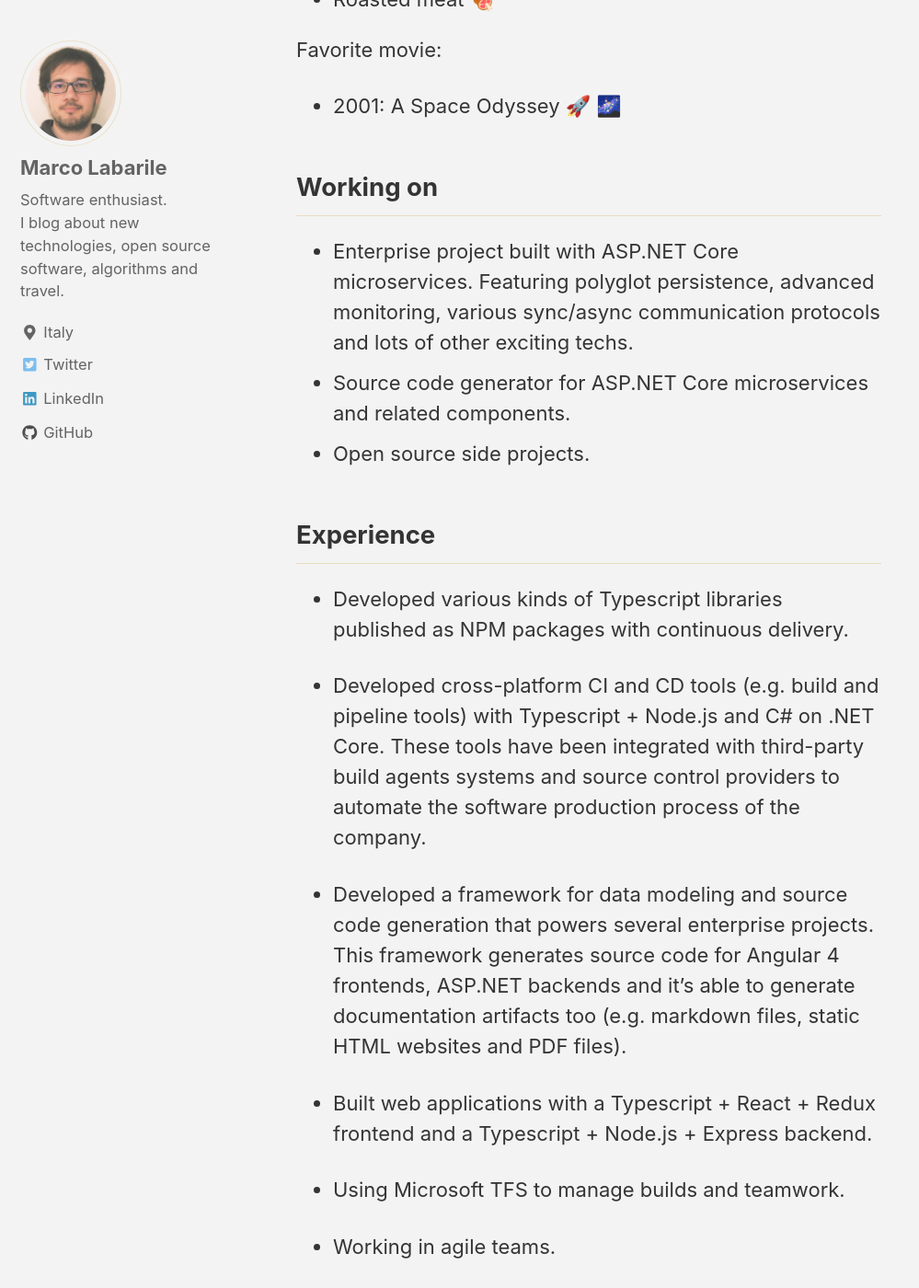
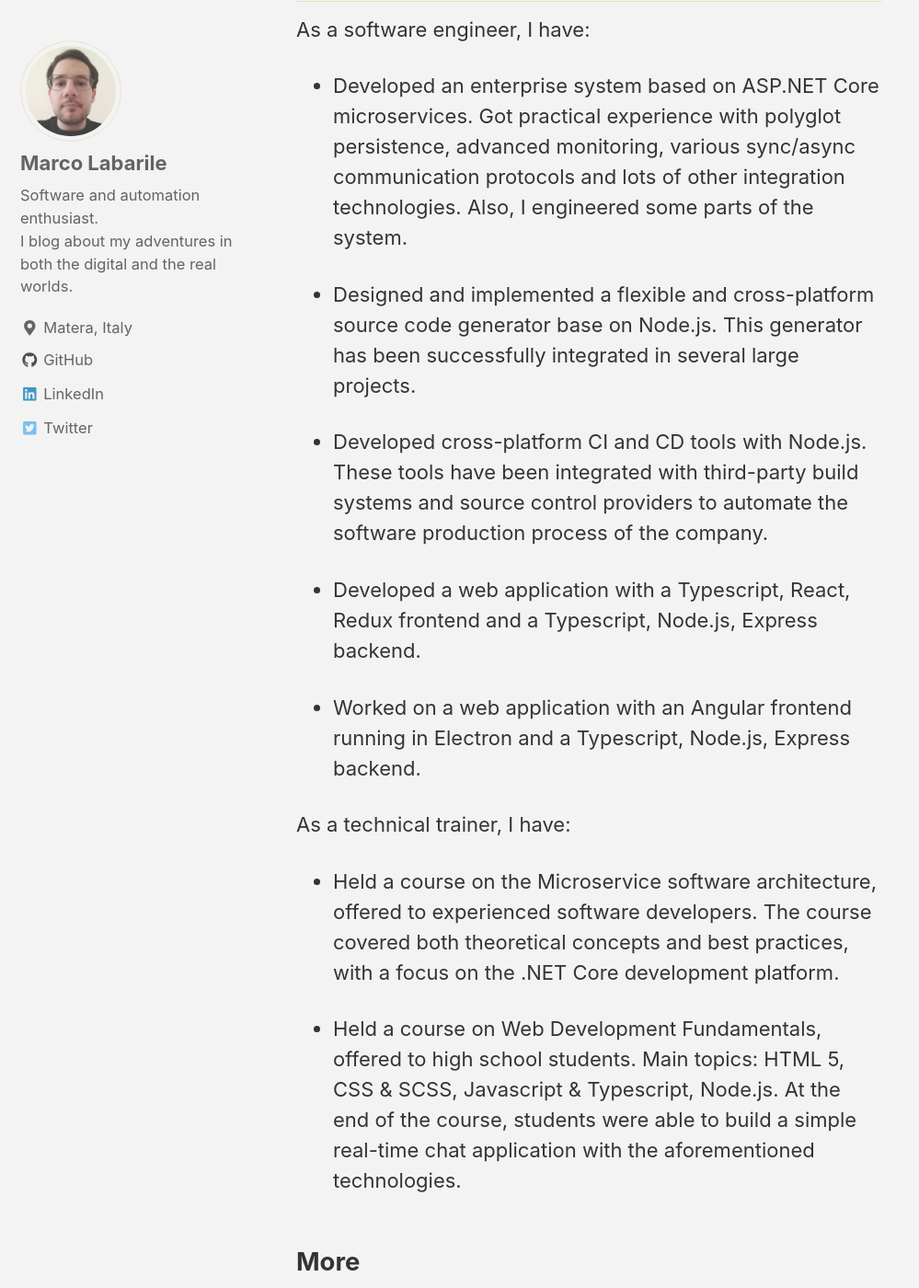
Before and after one commit to labarilem/labarilem.github.io, a Jekyll site: the page built from _pages/about.md, in a window 1280 px wide and 1400 px high, scrolled down 457 px. Shown: the whole window at 92% size, without its empty margins (0-999 px from the left). Built offline with Jekyll 4.4.1, drawn with Linux system fonts in a browser that asks for light colours; nearby versions of some CDN libraries; emoji names are drawn with the system emoji font; some of the changed text lies outside the part shown.

Commit message:
post software archiecture resources

```diff
--- a/_config.yml
+++ b/_config.yml
@@ -102,8 +102,8 @@ analytics:
 author:
   name             : "Marco Labarile"
   avatar           : "/assets/images/bio-photo.jpg"
-  bio              : "Software enthusiast.<br />I blog about new technologies, open source software, algorithms and travel."
-  location         : "Italy"
+  bio              : "Software and automation enthusiast.<br />I blog about my adventures in both the digital and the real worlds."
+  location         : "Matera, Italy"
   email            :
   uri              :
   home             : # null (default), "absolute or relative url to link to author home"
--- a/_includes/author-profile.html
+++ b/_includes/author-profile.html
@@ -73,6 +73,22 @@
         </li>
       {% endif %}
 
+      {% if author.github %}
+        <li>
+          <a href="https://github.com/{{ author.github }}" itemprop="sameAs">
+            <i class="fab fa-fw fa-github" aria-hidden="true"></i> GitHub
+          </a>
+        </li>
+      {% endif %}
+
+      {% if author.linkedin %}
+        <li>
+          <a href="https://www.linkedin.com/in/{{ author.linkedin }}" itemprop="sameAs">
+            <i class="fab fa-fw fa-linkedin" aria-hidden="true"></i> LinkedIn
+          </a>
+        </li>
+      {% endif %}
+
       {% if author.twitter %}
         <li>
           <a href="https://twitter.com/{{ author.twitter }}" itemprop="sameAs">
@@ -93,14 +109,6 @@
         <li>
           <a href="https://plus.google.com/{{ author.google_plus }}" itemprop="sameAs">
             <i class="fab fa-fw fa-google-plus-square" aria-hidden="true"></i> Google+
-          </a>
-        </li>
-      {% endif %}
-
-      {% if author.linkedin %}
-        <li>
-          <a href="https://www.linkedin.com/in/{{ author.linkedin }}" itemprop="sameAs">
-            <i class="fab fa-fw fa-linkedin" aria-hidden="true"></i> LinkedIn
           </a>
         </li>
       {% endif %}
@@ -133,14 +141,6 @@
         <li>
           <a href="https://bitbucket.org/{{ author.bitbucket }}" itemprop="sameAs">
             <i class="fab fa-fw fa-bitbucket" aria-hidden="true"></i> Bitbucket
-          </a>
-        </li>
-      {% endif %}
-
-      {% if author.github %}
-        <li>
-          <a href="https://github.com/{{ author.github }}" itemprop="sameAs">
-            <i class="fab fa-fw fa-github" aria-hidden="true"></i> GitHub
           </a>
         </li>
       {% endif %}
--- a/_pages/about.md
+++ b/_pages/about.md
@@ -3,42 +3,33 @@ permalink: /about/
 title: About me
 ---
 
-I am an italian software developer who loves using and developing cutting edge technologies.
+I am a software engineer who loves working on/with interesting technologies to solve hard problems.
 
-Favorite foods:
-
-- Pizza :pizza:
-- Sushi :sushi:
-- Roasted meat :meat_on_bone:
-
-Favorite movie:
-
-- 2001: A Space Odyssey :rocket: :milky_way:
-
-## Working on
-
-- Enterprise project built with ASP.NET Core microservices. Featuring polyglot persistence, advanced monitoring, various sync/async communication protocols and lots of other exciting techs.
-- Source code generator for ASP.NET Core microservices and related components.
-- Open source side projects.
+I have been passionate about computer science since teenage years.
 
 ## Experience
 
-- Developed various kinds of Typescript libraries published as NPM packages with continuous delivery.
+As a software engineer, I have:
 
-- Developed cross-platform CI and CD tools (e.g. build and pipeline tools) with Typescript + Node.js and C# on .NET Core. These tools have been integrated with third-party build agents systems and source control providers to automate the software production process of the company.
+- Developed an enterprise system based on ASP.NET Core microservices. Got practical experience with polyglot persistence, advanced monitoring, various sync/async communication protocols and lots of other integration technologies. Also, I engineered some parts of the system.
 
-- Developed a framework for data modeling and source code generation that powers several enterprise projects. This framework generates source code for Angular 4 frontends, ASP.NET backends and it's able to generate documentation artifacts too (e.g. markdown files, static HTML websites and PDF files).
+- Designed and implemented a flexible and cross-platform source code generator base on Node.js. This generator has been successfully integrated in several large projects.
 
-- Built web applications with a Typescript + React + Redux frontend and a Typescript + Node.js + Express backend.
+- Developed cross-platform CI and CD tools with Node.js. These tools have been integrated with third-party build systems and source control providers to automate the software production process of the company.
 
-- Using Microsoft TFS to manage builds and teamwork.
+- Developed a web application with a Typescript, React, Redux frontend and a Typescript, Node.js, Express backend.
 
-- Working in agile teams.
+- Worked on a web application with an Angular frontend running in Electron and a Typescript, Node.js, Express backend.
 
-- Built web applications with an Angular 4 frontend running in Electron and a Typescript + Node.js + Express backend.
+As a technical trainer, I have:
 
-- Experience in C# on .NET framework (WinForms, ASP.NET) and early .NET Core (coding solutions to [Project Euler](https://projecteuler.net/archives) problems).
+- Held a course on the Microservice software architecture, offered to experienced software developers. The course covered both theoretical concepts and best practices, with a focus on the .NET Core development platform.
+
+- Held a course on Web Development Fundamentals, offered to high school students. Main topics: HTML 5, CSS & SCSS, Javascript & Typescript, Node.js. At the end of the course, students were able to build a simple real-time chat application with the aforementioned technologies.
 
 ## More
 
-If you want to know more, check out my [Linkedin](https://www.linkedin.com/in/marcolabarile/) and [GitHub](https://github.com/labarilem) profiles.
+If you want to know more about me:
+
+- Check out my professional experience on [Linkedin](https://www.linkedin.com/in/marcolabarile/)
+- Have at look at my open source work on [GitHub](https://github.com/labarilem)
```
Also changed, not shown: _posts/2020-02-02-software-architecture-resources.md (added, +35 -0 lines), assets/images/bio-photo.jpg.
